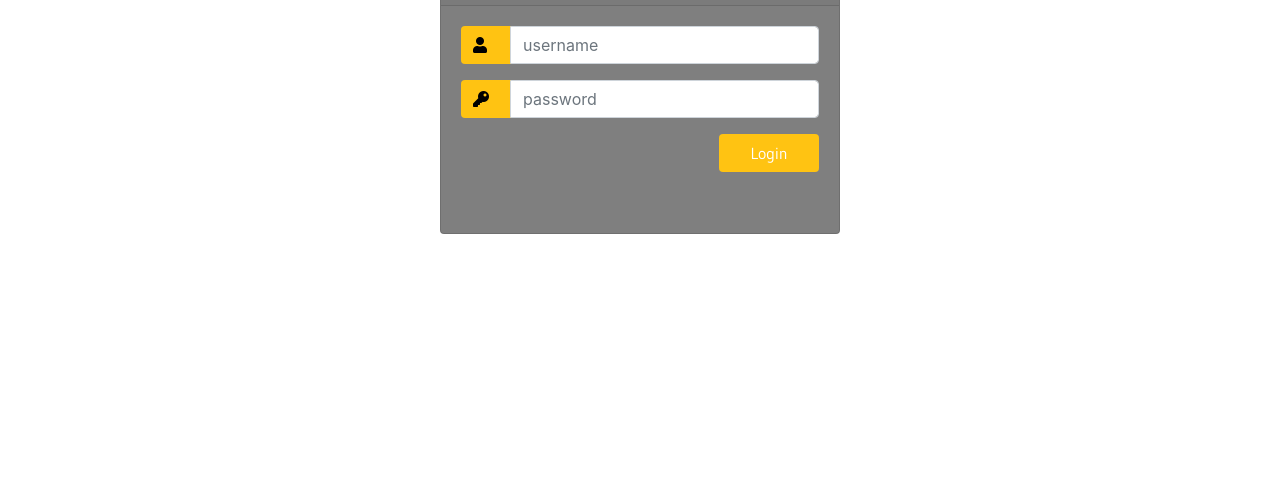
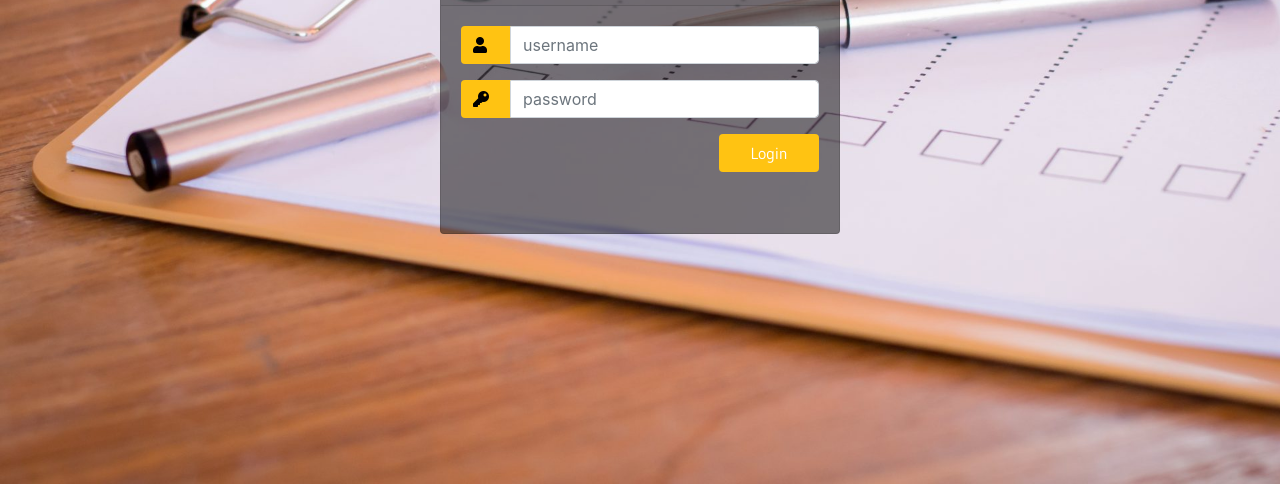
Before and after one commit to ManjushaR92/ToDoApp, a plain HTML site: page index.html in a window 1280 px wide. Shown: the part 316-800 px from the top of the page. Drawn offline with nearby package versions, Linux system fonts and the light colour scheme; the site is published under a folder, as on GitHub Pages, so addresses that start at the root find nothing; a web font is replaced by a local one.

Commit message:
modification style

```diff
--- a/css/homestyle.css
+++ /dev/null
@@ -1,4 +0,0 @@
-html,body{
-        background-image: url('/image/To_Do_backgrd.jpg');
-        background-size: cover;
-}
--- a/css/indexstyle.css
+++ b/css/indexstyle.css
@@ -1,8 +1,6 @@
 @import url('https://fonts.googleapis.com/css?family=Numans');
 
 html,body{
-background-image: url('/image/To_Do_backgrd.jpg');
-background-size: cover;
 height: 100%;
 font-family: 'Numans', sans-serif;
 }
--- a/index.html
+++ b/index.html
@@ -14,7 +14,7 @@
     <link href='https://fonts.googleapis.com/css?family=Charm' rel='stylesheet'>
     <link href='https://fonts.googleapis.com/css?family=Gudea' rel='stylesheet'>
 </head>
-<body>
+<body style="background-image:url('To_Do_backgrd.jpg'); background-size: cover;">
     <div class="container">
 	<div class="d-flex justify-content-center h-100">
 		<div class="card">
```
Also changed, not shown: home.html (+1 -1 lines), To_Do_backgrd.jpg (renamed from image/To_Do_backgrd.jpg).
